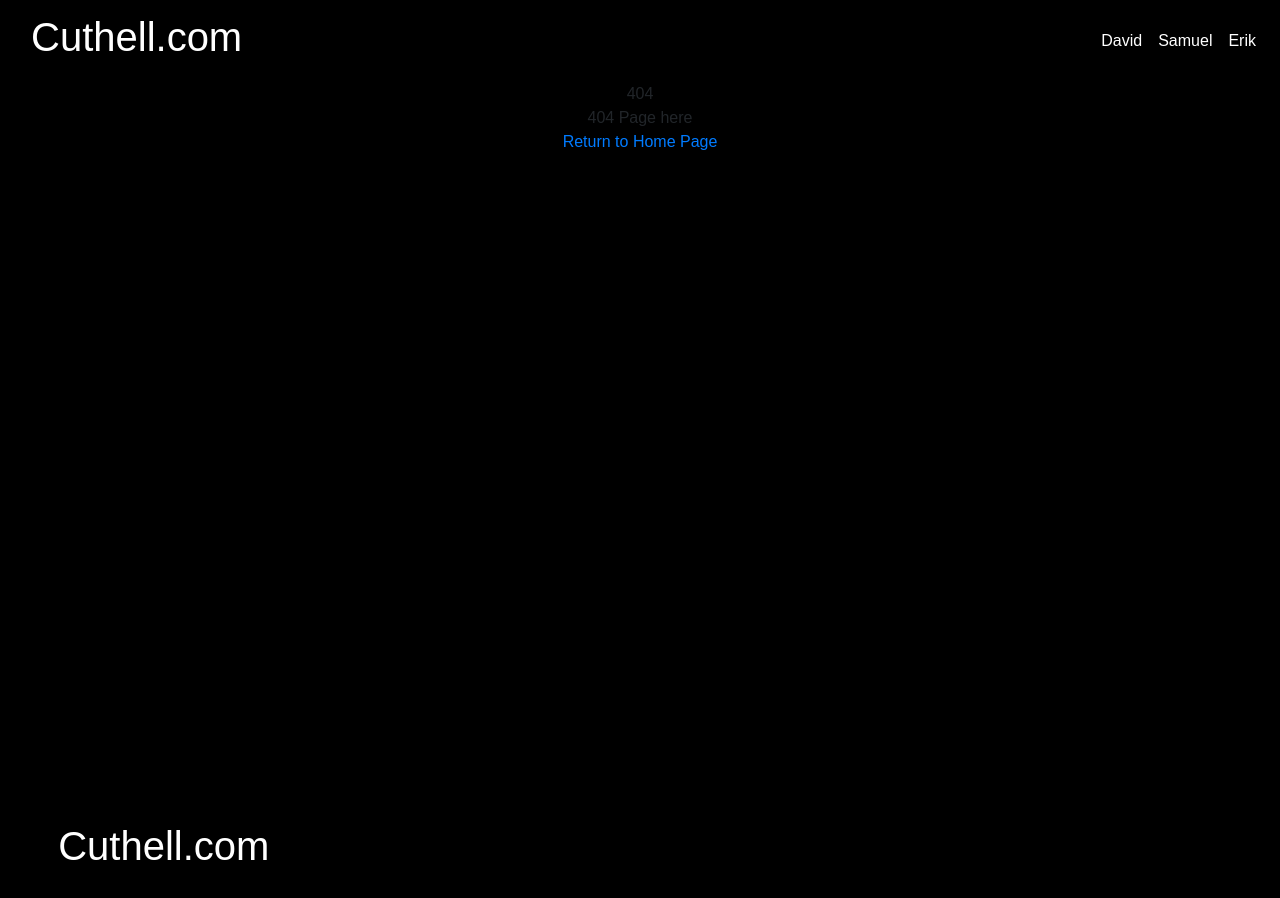
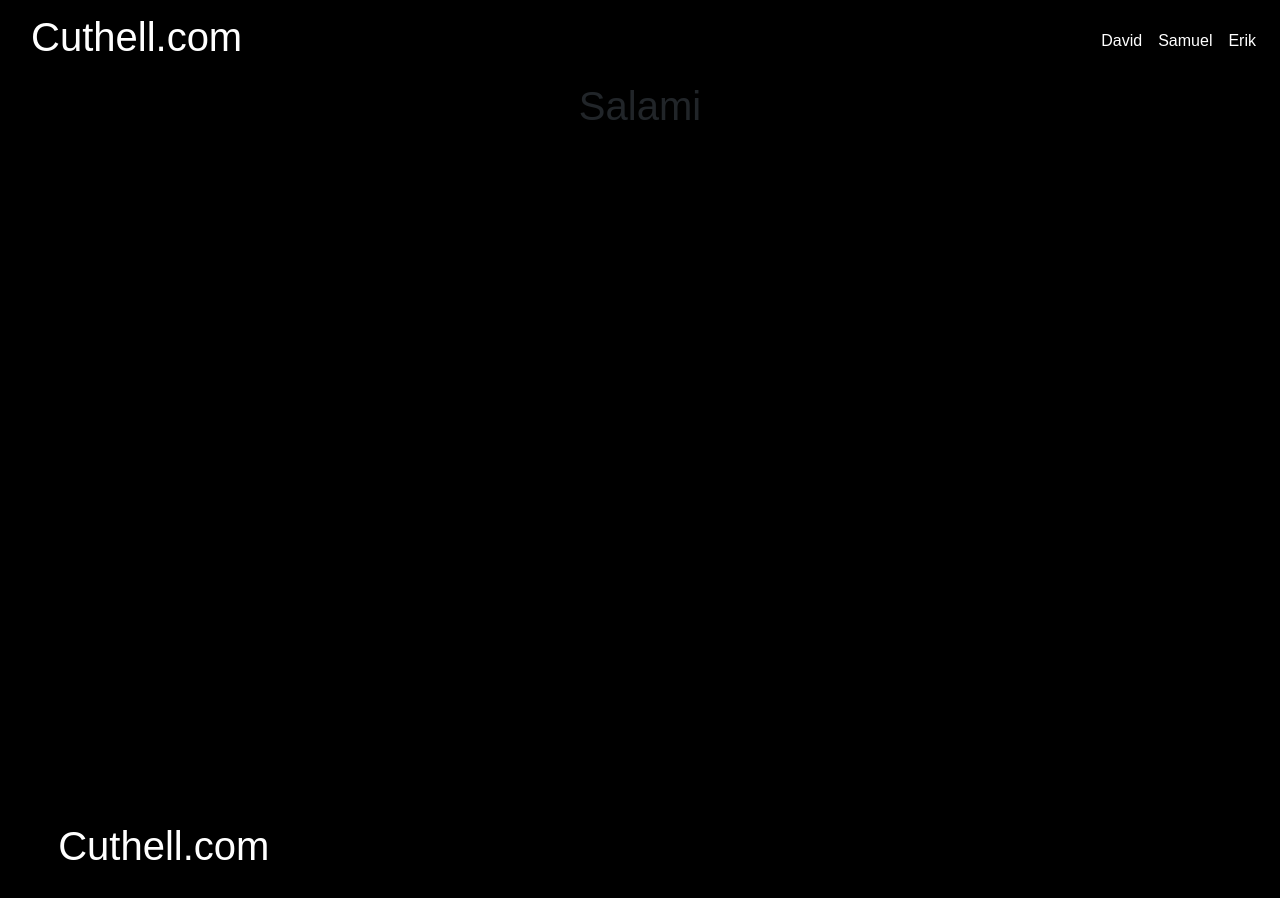
Before and after one commit to dcuthell/cuthellpage, a React (Create React App) app: page /tester in a window 1280 px wide. Before the commit this address had no page. Built offline with nearby package versions, Linux system fonts and the light colour scheme.

Commit message:
add tester, tested htaccess is working

```diff
--- a/src/App.js
+++ b/src/App.js
@@ -11,7 +11,7 @@ class App extends Component {
     return (
       <div className="App">
 				<NavBar/>
-        <Router/>
+          <Router/>
         <Footer/>
       </div>
     );
--- a/src/components/Router/index.js
+++ b/src/components/Router/index.js
@@ -7,6 +7,7 @@ import Home from '../Home';
 import David from '../David';
 import Erik from '../Erik';
 import Samuel from '../Samuel';
+import Tester from '../Tester';
 import NotFound from '../NotFound';
 import './styles.css';
 
@@ -20,6 +21,8 @@ class Router extends Component {
 					<Route path="/david" component={David}/>
 					<Route path="/samuel" component={Samuel}/>
 					<Route path="/erik" component={Erik}/>
+          <Route exact path="/tester" component={Tester}/>
+          <Route path="/tester/:id" component={Tester}/>
           <Route component={NotFound} />
         </Switch>
       </div>
--- /dev/null
+++ b/src/components/Tester/index.jsx
@@ -0,0 +1,15 @@
+import React from 'react'
+import { Container, Col, Row } from 'reactstrap'
+
+export default function Tester (props) {
+  console.log(props.match.params.id)
+  return (
+    <Container>
+      <Row>
+        <Col>
+          <h1>{props.match.params.id ? props.match.params.id : 'Salami'}</h1>
+        </Col>
+      </Row>
+    </Container>
+  )
+}
```
Also changed, not shown: 1 other file (tests, documents, lock files or other folders).
